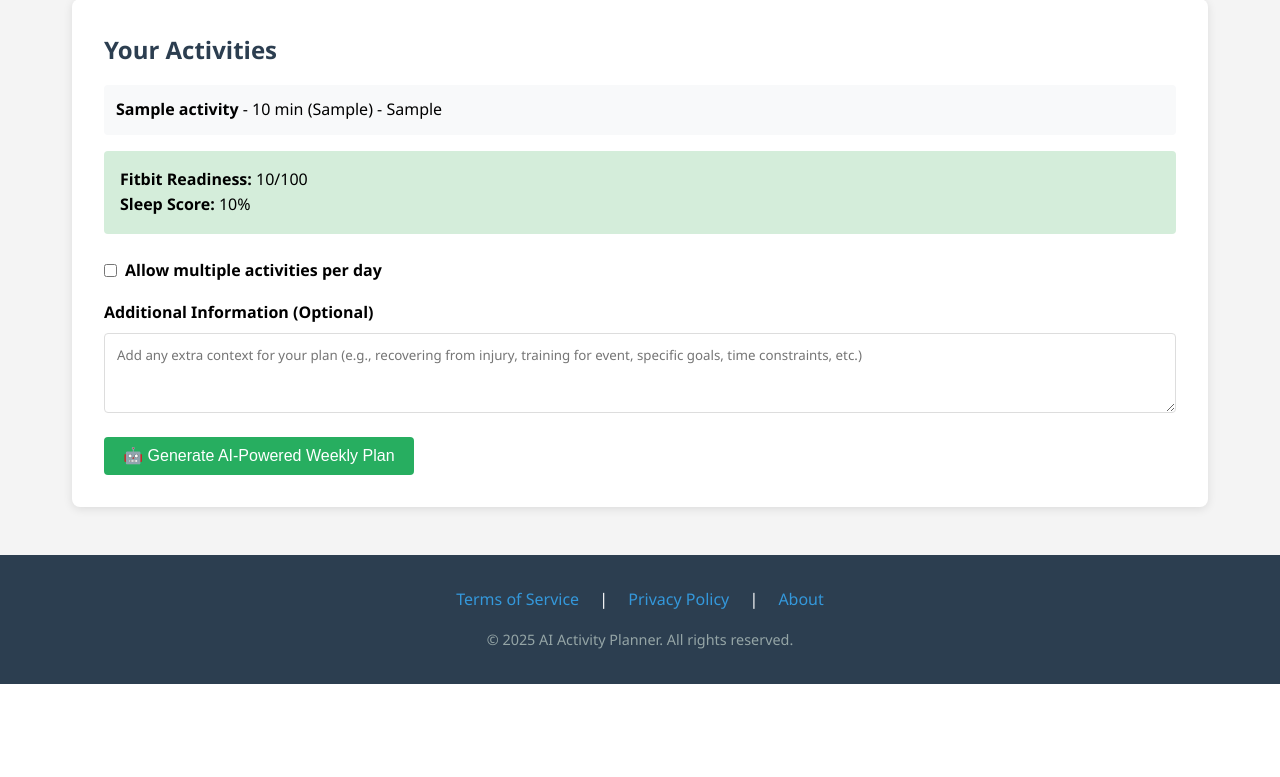
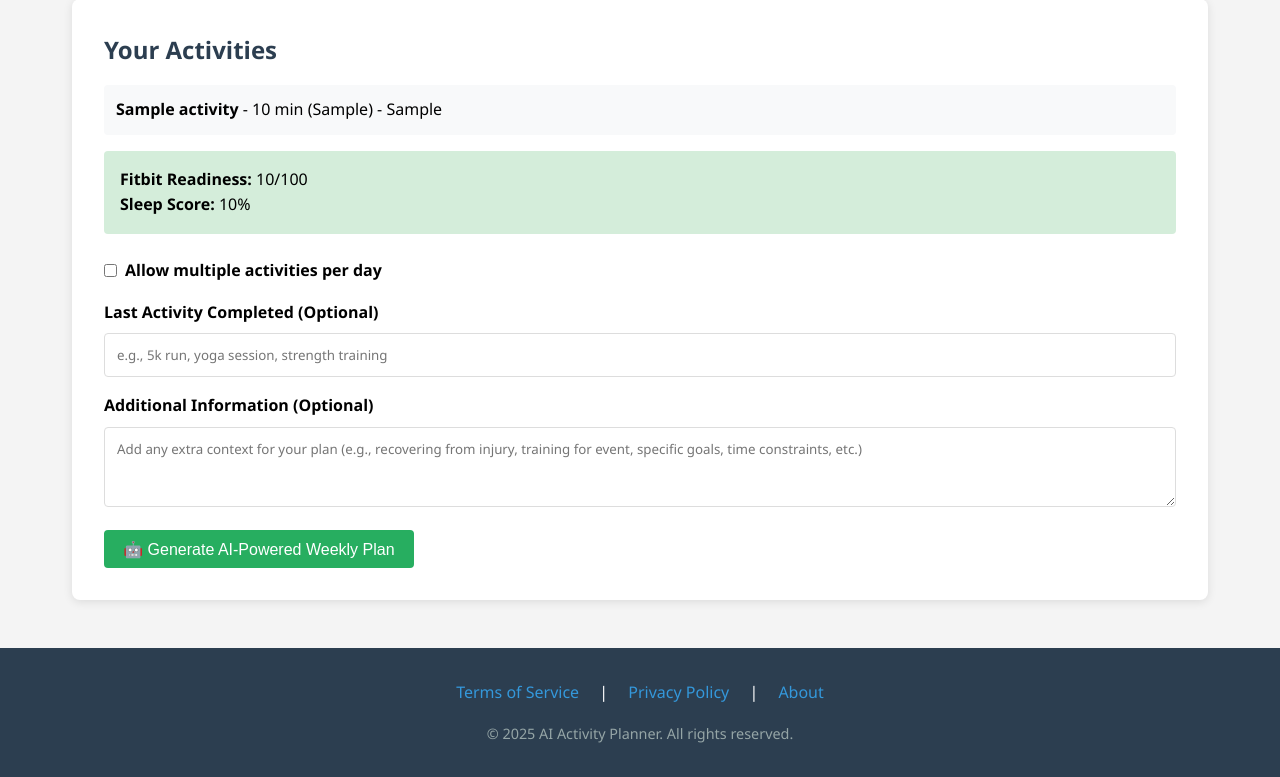
Before and after one commit to gyampols/Ai-Activity-Planner, a Flask app: page /plan in a window 1280 px wide. Shown: the part 484-1261 px from the top of the page. Before the commit the page ends 1168 px from the top, so only its background shows below. Run offline with Flask 3, Linux system fonts and the light colour scheme; a user stored in the database is signed in; tables that the repository leaves empty hold one stand-in row (values such as "Sample post"); a database or web service that is not in the repository returns one stand-in record (values such as "Sample title"); data that the repository does not hold is empty; some libraries are stand-ins or nearby versions.

Commit message:
FEATURE: Add time/duration support and last activity field
- Add 'Last Activity Completed' optional field to plan generation
- Update AI prompt to include time and duration_minutes for each activity
- Calendar export now uses actual event times and durations from plan
- Fix 'is_today' weather label bug (date comparison issue)
- Events now scheduled at appropriate times instead of always 9 AM
- Event duration matches activity duration from plan

```diff
--- a/routes/planning.py
+++ b/routes/planning.py
@@ -66,6 +66,7 @@ def generate_plan():
     try:
         request_data = request.get_json() or {}
         extra_info = request_data.get('extra_info', '').strip()
+        last_activity = request_data.get('last_activity', '').strip()
         allow_multiple = request_data.get('allow_multiple_activities', False)
     except:
         extra_info = ''
@@ -107,7 +108,7 @@ def generate_plan():
     # Build prompt
     prompt = _build_planning_prompt(
         activities, now, current_date, current_time,
-        weather_forecast, readiness_score, sleep_score, extra_info, allow_multiple
+        weather_forecast, readiness_score, sleep_score, extra_info, last_activity, allow_multiple
     )
 
     try:
@@ -148,7 +149,7 @@ def generate_plan():
 
 
 def _build_planning_prompt(activities, now, current_date, current_time,
-                           weather_forecast, readiness_score, sleep_score, extra_info, allow_multiple=False):
+                           weather_forecast, readiness_score, sleep_score, extra_info, last_activity, allow_multiple=False):
     """Build the comprehensive prompt for OpenAI."""
     # Prepare activity information
     activity_info = []
@@ -209,6 +210,11 @@ Please create a detailed weekly activity plan for someone who enjoys the followi
                 apt_info += f" - {apt.description}"
             prompt += apt_info + "\n"
         prompt += "\nIMPORTANT: Work activities around these appointments. Do NOT schedule conflicting activities.\n"
+
+    # Add last activity information
+    if last_activity:
+        prompt += f"\nLast Activity Completed:\n{last_activity}\n"
+        prompt += "Consider this when planning to ensure proper recovery and variety.\n"
 
     # Add extra information
     if extra_info:
@@ -277,9 +283,16 @@ Please provide a day-by-day plan starting from today in the following JSON forma
 Use the following date keys (these are the actual dates):
 """
     for date_key, day_name in date_keys:
-        prompt += f'  "{date_key}": {{"day_name": "{day_name}", "activity": "Activity name or Rest", "notes": "Brief explanation"}}\n'
+        prompt += f'  "{date_key}": {{"day_name": "{day_name}", "activity": "Activity name or Rest", "time": "HH:MM", "duration_minutes": 60, "notes": "Brief explanation"}}\n'
 
-    prompt += "\nReturn only the JSON object with these exact date keys.\n"
+    prompt += """
+IMPORTANT: For each activity:
+- Include "time" in 24-hour format (HH:MM) based on the activity's preferred time or suitable time of day
+- Include "duration_minutes" as a number (e.g., 30, 60, 90) based on typical activity duration
+- For rest days, you can omit time and duration or set them to null
+
+Return only the JSON object with these exact date keys.
+"""
 
     return prompt
 
@@ -452,9 +465,21 @@ def export_to_google_calendar():
                     print(f"[Calendar] Skipping rest day: {date_key}")
                     continue
 
-                # Create start and end times (default to 9 AM - 10 AM)
-                start_datetime = datetime.combine(event_date, datetime.min.time().replace(hour=9))
-                end_datetime = datetime.combine(event_date, datetime.min.time().replace(hour=10))
+                # Get time and duration from plan, or use defaults
+                activity_time = day_data.get('time', '09:00')
+                duration_minutes = day_data.get('duration_minutes', 60)
+
+                # Parse the time
+                try:
+                    hour, minute = map(int, activity_time.split(':'))
+                    start_datetime = datetime.combine(event_date, datetime.min.time().replace(hour=hour, minute=minute))
+                except (ValueError, AttributeError):
+                    # Default to 9 AM if time parsing fails
+                    start_datetime = datetime.combine(event_date, datetime.min.time().replace(hour=9))
+
+                # Calculate end time based on duration
+                end_datetime = start_datetime + timedelta(minutes=duration_minutes)
+                print(f"[Calendar] Event time: {activity_time}, duration: {duration_minutes} min")
 
                 # Localize to user's timezone
                 start_datetime = tz.localize(start_datetime)
--- a/templates/plan.html
+++ b/templates/plan.html
@@ -240,6 +240,16 @@
                 <span style="font-weight: 600;">Allow multiple activities per day</span>
             </label>
 
+            <label for="last-activity" style="display: block; margin-bottom: 0.5rem; font-weight: 600;">
+                Last Activity Completed (Optional)
+            </label>
+            <input
+                type="text"
+                id="last-activity"
+                placeholder="e.g., 5k run, yoga session, strength training"
+                style="width: 100%; padding: 0.75rem; border: 1px solid #ddd; border-radius: 4px; font-family: inherit; margin-bottom: 1rem;"
+            >
+
             <label for="extra-info" style="display: block; margin-bottom: 0.5rem; font-weight: 600;">
                 Additional Information (Optional)
             </label>
@@ -292,6 +302,7 @@
         const calendarContainer = document.getElementById('calendar-container');
         const calendarGrid = document.getElementById('calendar-grid');
         const extraInfo = document.getElementById('extra-info')?.value || '';
+        const lastActivity = document.getElementById('last-activity')?.value || '';
         const allowMultiple = document.getElementById('allow-multiple-activities')?.checked || false;
 
         btn.disabled = true;
@@ -307,6 +318,7 @@
                 },
                 body: JSON.stringify({
                     extra_info: extraInfo,
+                    last_activity: lastActivity,
                     allow_multiple_activities: allowMultiple
                 })
             });
--- a/utils/helpers.py
+++ b/utils/helpers.py
@@ -107,7 +107,9 @@ def get_weather_forecast(location, unit='C'):
         today = datetime.now().date()
 
         for i in range(7):
-            date = datetime.fromisoformat(weather_data['daily']['time'][i])
+            # fromisoformat returns a datetime, extract just the date
+            date_str = weather_data['daily']['time'][i]
+            date = datetime.fromisoformat(date_str).date()
 
             # Parse sunrise and sunset times
             sunrise_str = weather_data['daily']['sunrise'][i]
@@ -115,16 +117,19 @@ def get_weather_forecast(location, unit='C'):
             sunrise_time = datetime.fromisoformat(sunrise_str).strftime('%I:%M %p')
             sunset_time = datetime.fromisoformat(sunset_str).strftime('%I:%M %p')
 
+            # Convert date back to datetime for strftime
+            date_dt = datetime.combine(date, datetime.min.time())
+
             forecast.append({
-                'date': date.strftime('%A, %B %d'),
-                'date_short': date.strftime('%a %m/%d'),
+                'date': date_dt.strftime('%A, %B %d'),
+                'date_short': date_dt.strftime('%a %m/%d'),
                 'temp_max': round(weather_data['daily']['temperature_2m_max'][i]),
                 'temp_min': round(weather_data['daily']['temperature_2m_min'][i]),
                 'precipitation': weather_data['daily']['precipitation_probability_max'][i],
                 'weathercode': weather_data['daily']['weathercode'][i],
                 'sunrise': sunrise_time,
                 'sunset': sunset_time,
-                'is_today': date.date() == today
+                'is_today': date == today
             })
 
         # Return both forecast and timezone
```
